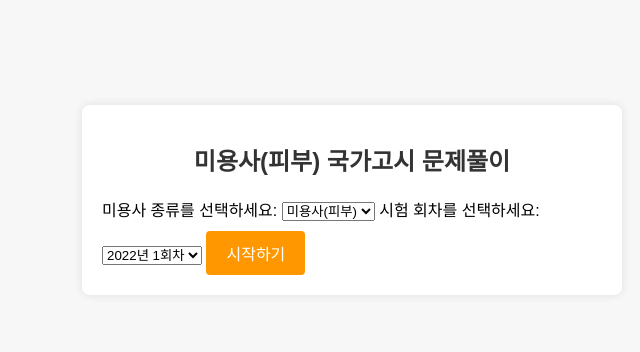
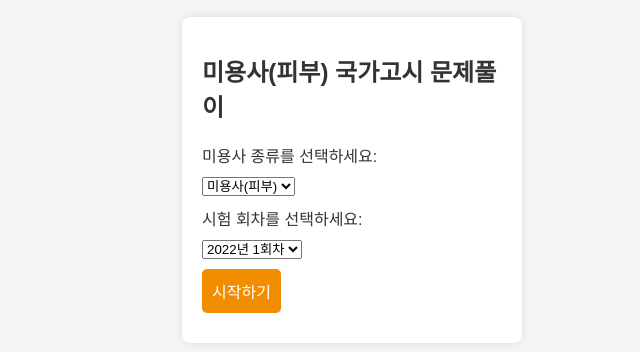
Before and after one commit to kimsungsil1/beautytesthelper, a plain HTML site: page index.html in a window 1280 px wide. Shown: the part 220-572 px from the top of the page, without its empty margins (288-928 px from the left). Drawn offline with Linux system fonts and the light colour scheme.

Commit message:
Update styles.css

```diff
--- a/styles.css
+++ b/styles.css
@@ -1,8 +1,9 @@
 body {
     font-family: Arial, sans-serif;
-    background-color: #f7f7f7;
+    background-color: #f5f5f5;
+    color: #333;
     margin: 0;
-    padding: 20px;
+    padding: 0;
     display: flex;
     justify-content: center;
     align-items: center;
@@ -10,74 +11,43 @@ body {
 }
 
 .container {
-    background-color: white;
+    background-color: #fff;
     padding: 20px;
     border-radius: 8px;
     box-shadow: 0 0 10px rgba(0, 0, 0, 0.1);
-    width: 100%;
-    max-width: 500px;
+    width: 300px;
 }
 
 h1 {
     font-size: 24px;
     margin-bottom: 20px;
-    text-align: center;
-    color: #333;
 }
 
-.selector {
-    margin-bottom: 20px;
-    text-align: center;
+.selection label,
+.selection select,
+.selection button {
+    display: block;
+    margin-bottom: 10px;
 }
 
-.selector label {
-    margin-right: 10px;
-    font-weight: bold;
-}
-
-.selector select {
-    margin-right: 10px;
-    padding: 5px;
-}
-
-button {
-    padding: 10px 20px;
-    background-color: #ff9800;
-    border: none;
-    border-radius: 4px;
-    color: white;
-    cursor: pointer;
-    font-size: 16px;
-    margin-top: 10px;
-}
-
-button:hover {
-    background-color: #e68900;
-}
-
-button:disabled {
-    background-color: #ccc;
-    cursor: not-allowed;
+#quizContainer {
+    display: none;
 }
 
 .hidden {
     display: none;
 }
 
-#questionText {
-    font-size: 18px;
-    margin-bottom: 15px;
+button {
+    background-color: #f38d00;
+    color: white;
+    border: none;
+    padding: 10px;
+    border-radius: 5px;
+    cursor: pointer;
+    font-size: 16px;
 }
 
-#optionsList {
-    list-style: none;
-    padding: 0;
+button:hover {
+    background-color: #d97706;
 }
-
-#optionsList li {
-    margin-bottom: 10px;
-}
-
-#optionsList label {
-    margin-left: 5px;
-}
```
